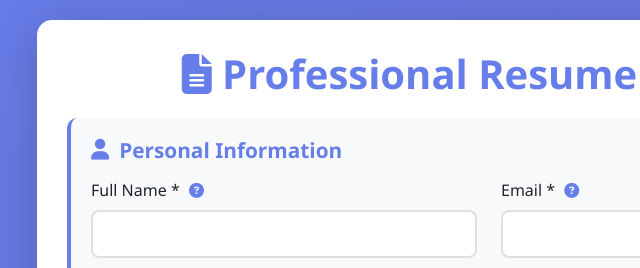
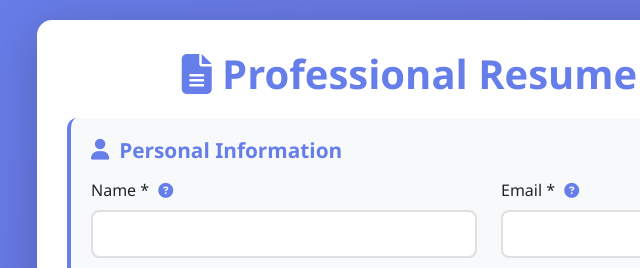
Before and after one commit to PoojaDintern/Resume-builder, a plain HTML site: page index.html in a window 1280 px wide. Shown: the top 268 px of the page, 153-793 px from the left. Drawn offline with nearby package versions, Linux system fonts and the light colour scheme.

Commit message:
changed full name to name

```diff
--- a/index.html
+++ b/index.html
@@ -21,12 +21,12 @@
             <h3 class="section-title"><i class="fas fa-user"></i> Personal Information</h3>
             <div class="row mb-3">
                 <div class="col-md-6">
-                    <label class="form-label">Full Name * <i class="fas fa-question-circle help-icon" title="Enter your complete full name as you want it to appear on your resume (e.g., John Michael Smith)"></i></label>
+                    <label class="form-label"> Name * <i class="fas fa-question-circle help-icon" title="Enter your complete full name as you want it to appear on your resume (e.g., John Michael Smith)"></i></label>
                     <input type="text" class="form-control" id="fullName" required tabindex="1">
                     <div class="error-message" id="fullName-error"></div>
                 </div>
                 <div class="col-md-6">
-                    <label class="form-label">Email * <i class="fas fa-question-circle help-icon" title="Enter a professional email address that you check regularly. Example: yourname@email.com"></i></label>
+                    <label class="form-label">Email  * <i class="fas fa-question-circle help-icon" title="Enter a professional email address that you check regularly. Example: yourname@email.com"></i></label>
                     <input type="email" class="form-control" id="email" required tabindex="2">
                     <div class="error-message" id="email-error"></div>
                 </div>
```
